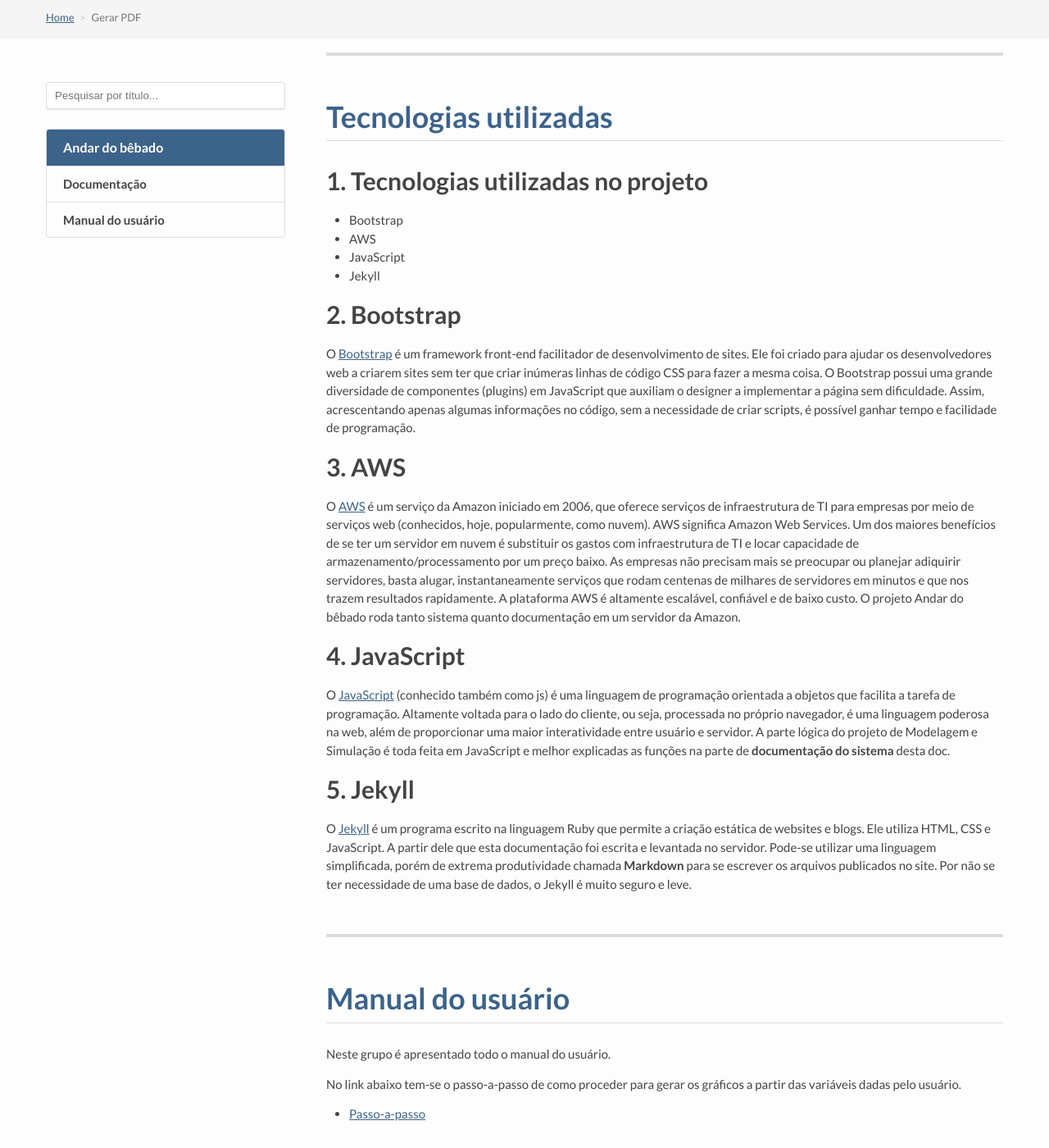
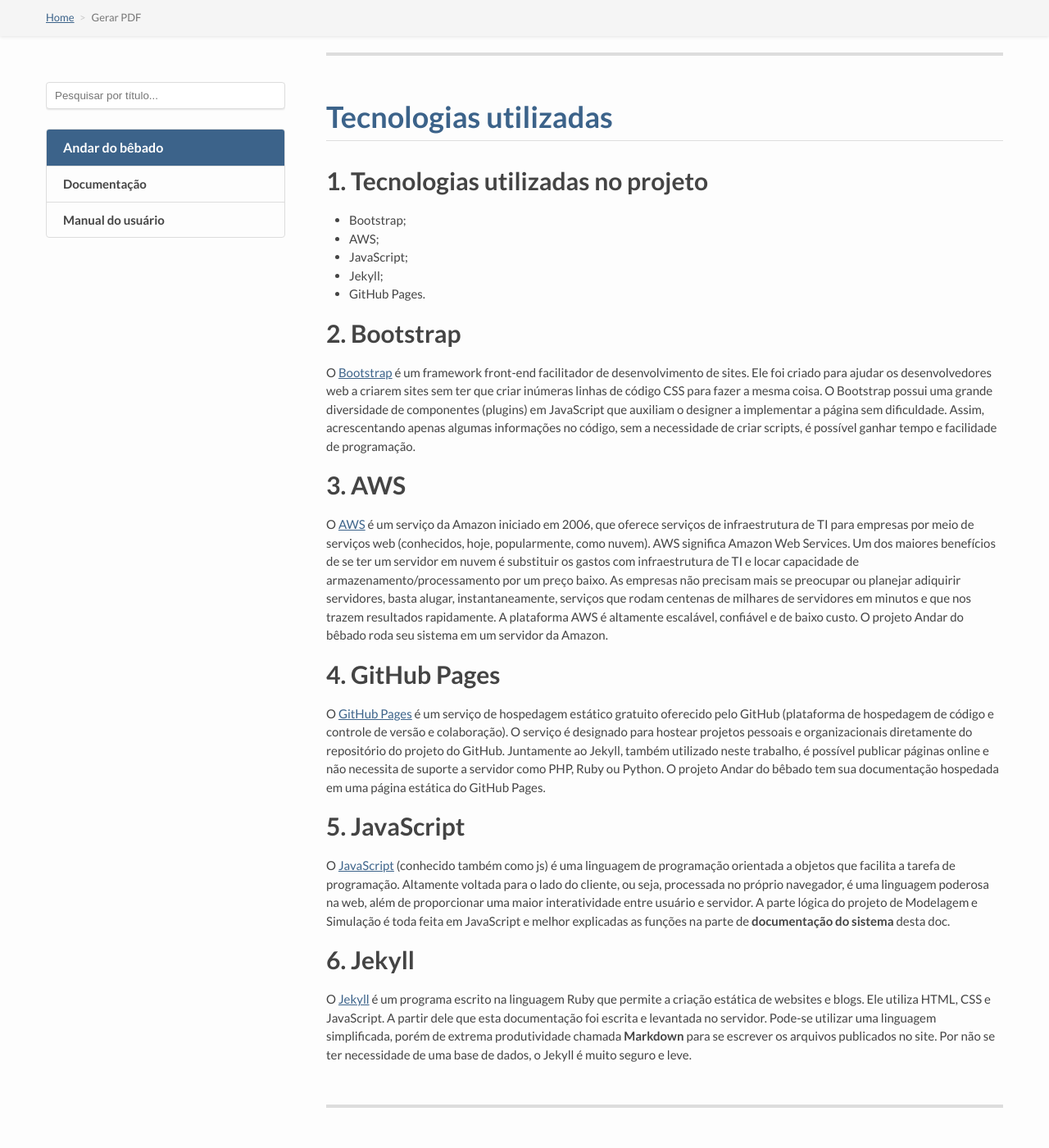
Before and after one commit to christianpieri/doc, a Jekyll site: the page built from pdf.html, in a window 1280 px wide and 1400 px high, scrolled down 11031 px. Shown: the whole window at 82% size. Built offline with Jekyll 4.4.1, drawn with Linux system fonts in a browser that asks for light colours; nearby versions of some CDN libraries; some web fonts are replaced; Markdown is read by kramdown in place of the engine named in the settings.

Commit message:
Update tecnologias.md

```diff
--- a/_docs/documentacao/tecnologias.md
+++ b/_docs/documentacao/tecnologias.md
@@ -7,10 +7,11 @@ parent: documentacao
 
 # 1. Tecnologias utilizadas no projeto
 
-- Bootstrap
-- AWS
-- JavaScript
-- Jekyll
+- Bootstrap;
+- AWS;
+- JavaScript;
+- Jekyll;
+- GitHub Pages.
 
 # 2. Bootstrap
 
@@ -20,12 +21,16 @@ O [Bootstrap](http://getbootstrap.com.br) é um framework front-end facilitador
 # 3. AWS
 
 O [AWS](https://aws.amazon.com) é um serviço da Amazon iniciado em 2006, que oferece serviços de infraestrutura de TI para empresas por meio de serviços web (conhecidos, hoje, popularmente, como nuvem).
-AWS significa Amazon Web Services. Um dos maiores benefícios de se ter um servidor em nuvem é substituir os gastos com infraestrutura de TI e locar capacidade de armazenamento/processamento por um preço baixo. As empresas não precisam mais se preocupar ou planejar adiquirir servidores, basta alugar, instantaneamente serviços que rodam centenas de milhares de servidores em minutos e que nos trazem resultados rapidamente. A plataforma AWS é altamente escalável, confiável e de baixo custo. O projeto Andar do bêbado roda tanto sistema quanto documentação em um servidor da Amazon.
+AWS significa Amazon Web Services. Um dos maiores benefícios de se ter um servidor em nuvem é substituir os gastos com infraestrutura de TI e locar capacidade de armazenamento/processamento por um preço baixo. As empresas não precisam mais se preocupar ou planejar adiquirir servidores, basta alugar, instantaneamente, serviços que rodam centenas de milhares de servidores em minutos e que nos trazem resultados rapidamente. A plataforma AWS é altamente escalável, confiável e de baixo custo. O projeto Andar do bêbado roda seu sistema em um servidor da Amazon.
 
-# 4. JavaScript
+# 4. GitHub Pages
+O [GitHub Pages](https://pages.github.com/) é um serviço de hospedagem estático gratuito oferecido pelo GitHub (plataforma de hospedagem de código e controle de versão e colaboração). O serviço é designado para hostear projetos pessoais e organizacionais diretamente do repositório do projeto do GitHub. Juntamente ao Jekyll, também utilizado neste trabalho, é possível publicar páginas online e não necessita de suporte a servidor como PHP, Ruby ou Python. O projeto Andar do bêbado tem sua documentação hospedada em uma página estática do GitHub Pages.
+
+
+# 5. JavaScript
 
 O [JavaScript](https://www.javascript.com) (conhecido também como js) é uma linguagem de programação orientada a objetos que facilita a tarefa de programação. Altamente voltada para o lado do cliente, ou seja, processada no próprio navegador, é uma linguagem poderosa na web, além de proporcionar uma maior interatividade entre usuário e servidor. A parte lógica do projeto de Modelagem e Simulação é toda feita em JavaScript e melhor explicadas as funções na parte de **documentação do sistema** desta doc.
 
-# 5. Jekyll
+# 6. Jekyll
 
 O [Jekyll](https://jekyllrb.com) é um programa escrito na linguagem Ruby que permite a criação estática de websites e blogs. Ele utiliza HTML, CSS e JavaScript. A partir dele que esta documentação foi escrita e levantada no servidor. Pode-se utilizar uma linguagem simplificada, porém de extrema produtividade chamada **Markdown** para se escrever os arquivos publicados no site. Por não se ter necessidade de uma base de dados, o Jekyll é muito seguro e leve.
```
